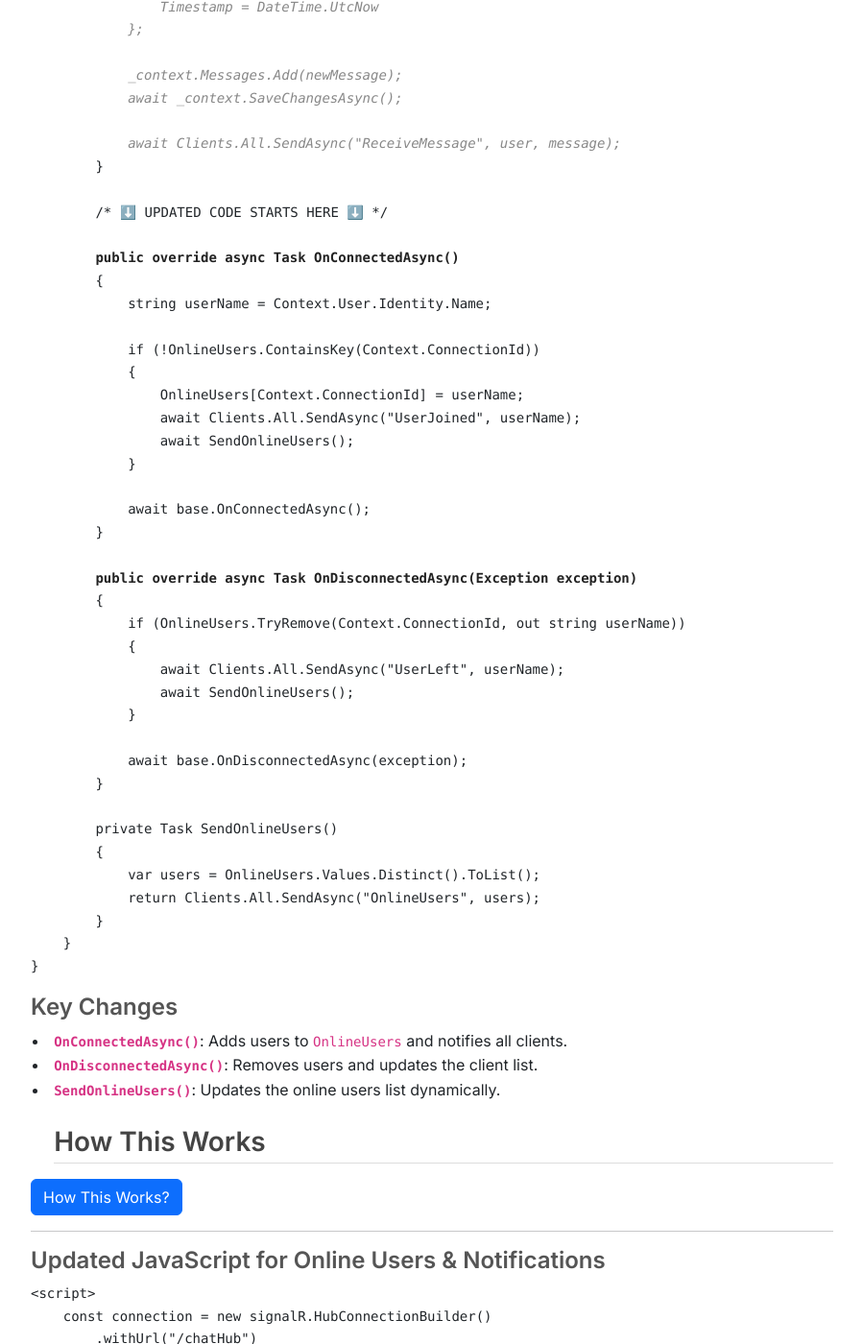
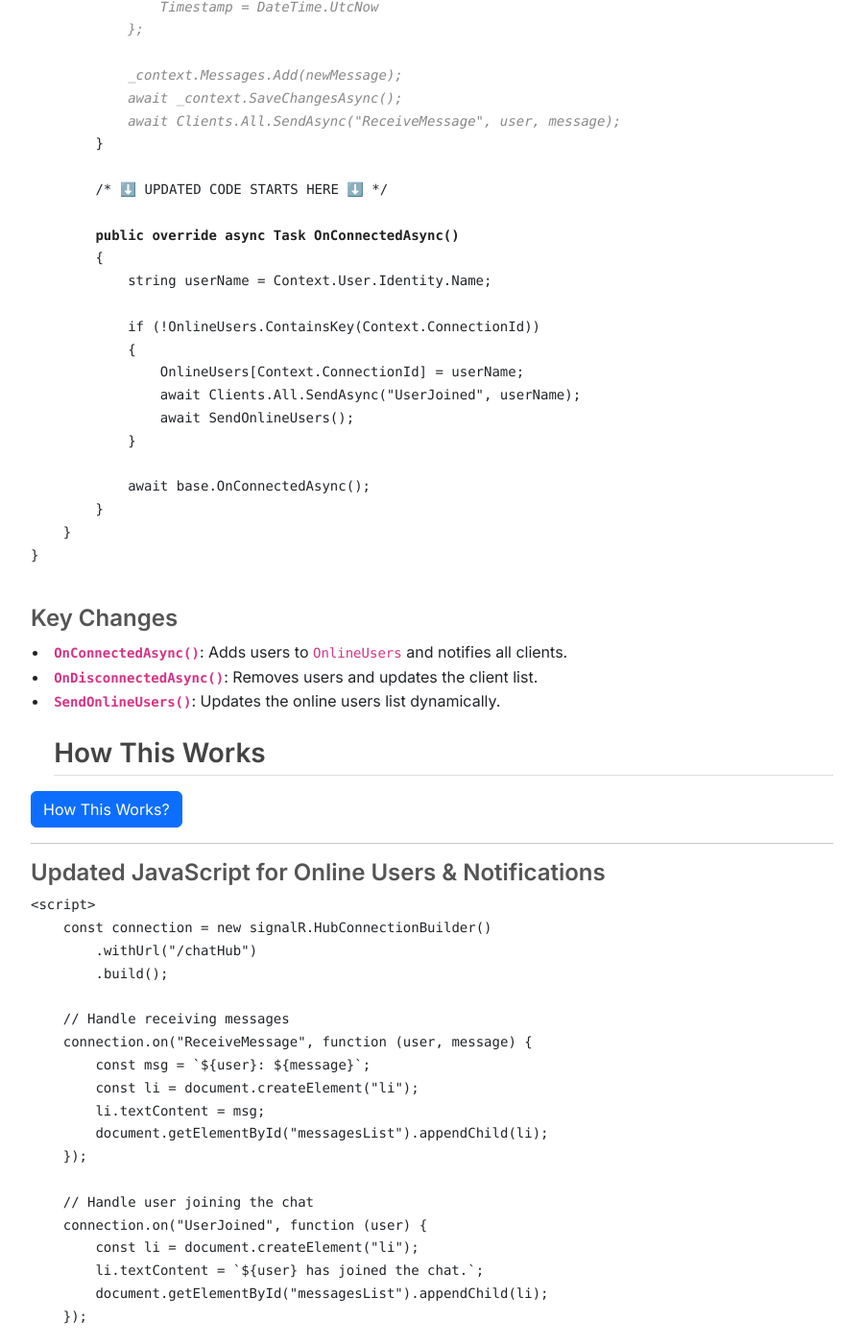
Before and after one commit to JWalshe86/ChatApp, a Jekyll site: the page built from docs/ChatAppPartTwo.md, in a window 1280 px wide and 1400 px high, scrolled down 6417 px. Shown: the whole window at 96% size, without its empty margins (190-1089 px from the left). Built offline with Jekyll 4.4.1, drawn with Linux system fonts in a browser that asks for light colours.

Commit message:
Update ChatAppPartTwo.md

```diff
--- a/docs/ChatAppPartTwo.md
+++ b/docs/ChatAppPartTwo.md
@@ -158,8 +158,8 @@ Previously, the chat only handled messages, but now **online users are tracked**
 ### ChatHub.cs - Code Update
 
 The **original code** is in _light gray_, while **updated code** is in bold black.
-
 <div class="code-block">
+    <button class="copy-button">📋 Copy</button>
     <pre><code>
 using ChatApp.Models;
 using Microsoft.AspNetCore.SignalR;
@@ -188,7 +188,6 @@ namespace ChatApp.Hubs
 
             <span class="original-code">_context.Messages.Add(newMessage);
             await _context.SaveChangesAsync();
-
             await Clients.All.SendAsync("ReceiveMessage", user, message);</span>
         }
 
@@ -207,26 +206,9 @@ namespace ChatApp.Hubs
 
             await base.OnConnectedAsync();
         }
-
-        <span class="updated-code">public override async Task OnDisconnectedAsync(Exception exception)</span>
-        {
-            if (OnlineUsers.TryRemove(Context.ConnectionId, out string userName))
-            {
-                await Clients.All.SendAsync("UserLeft", userName);
-                await SendOnlineUsers();
-            }
-
-            await base.OnDisconnectedAsync(exception);
-        }
-
-        private Task SendOnlineUsers()
-        {
-            var users = OnlineUsers.Values.Distinct().ToList();
-            return Clients.All.SendAsync("OnlineUsers", users);
-        }
     }
 }
-</code></pre>
+        </code></pre>
 </div>
 
 
```
